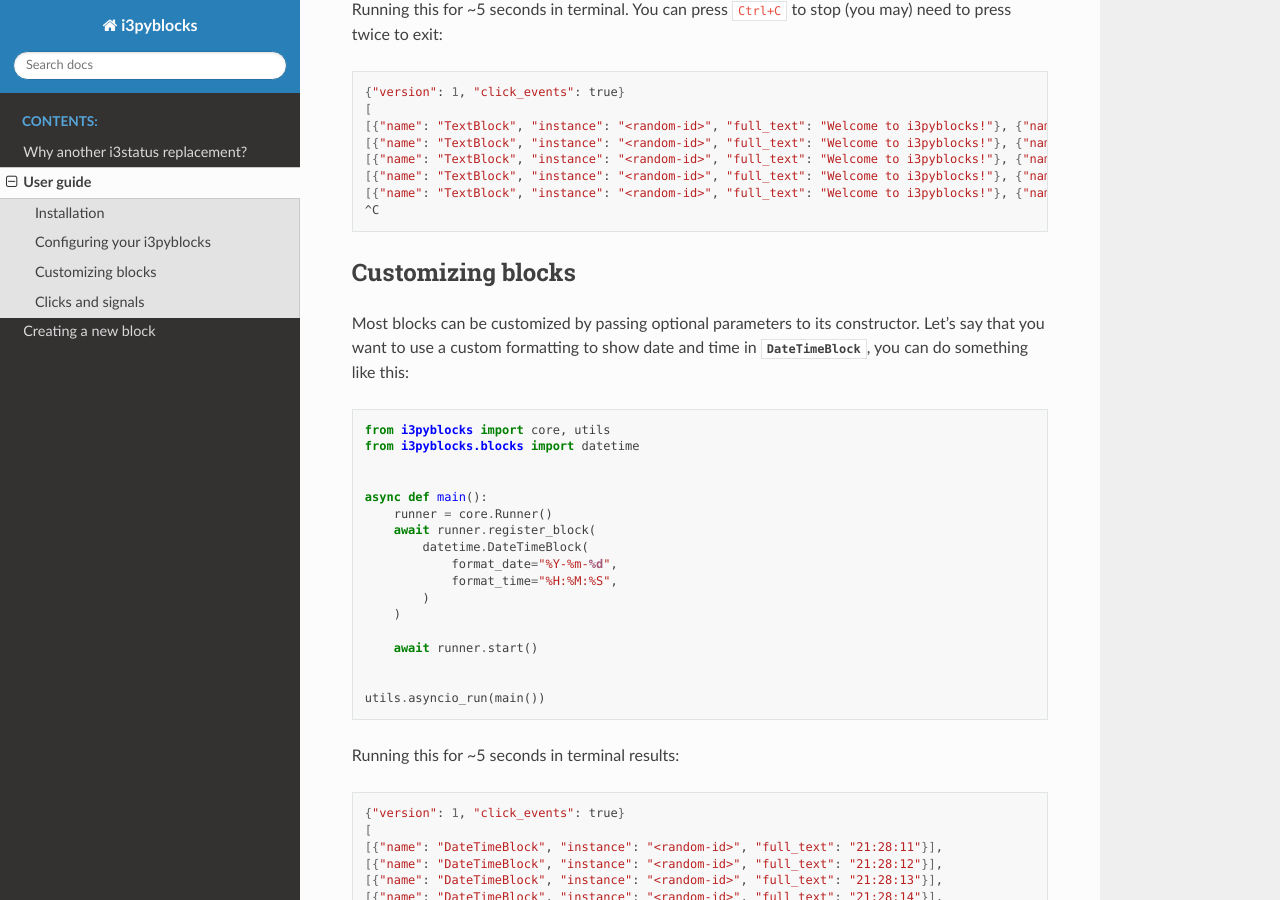
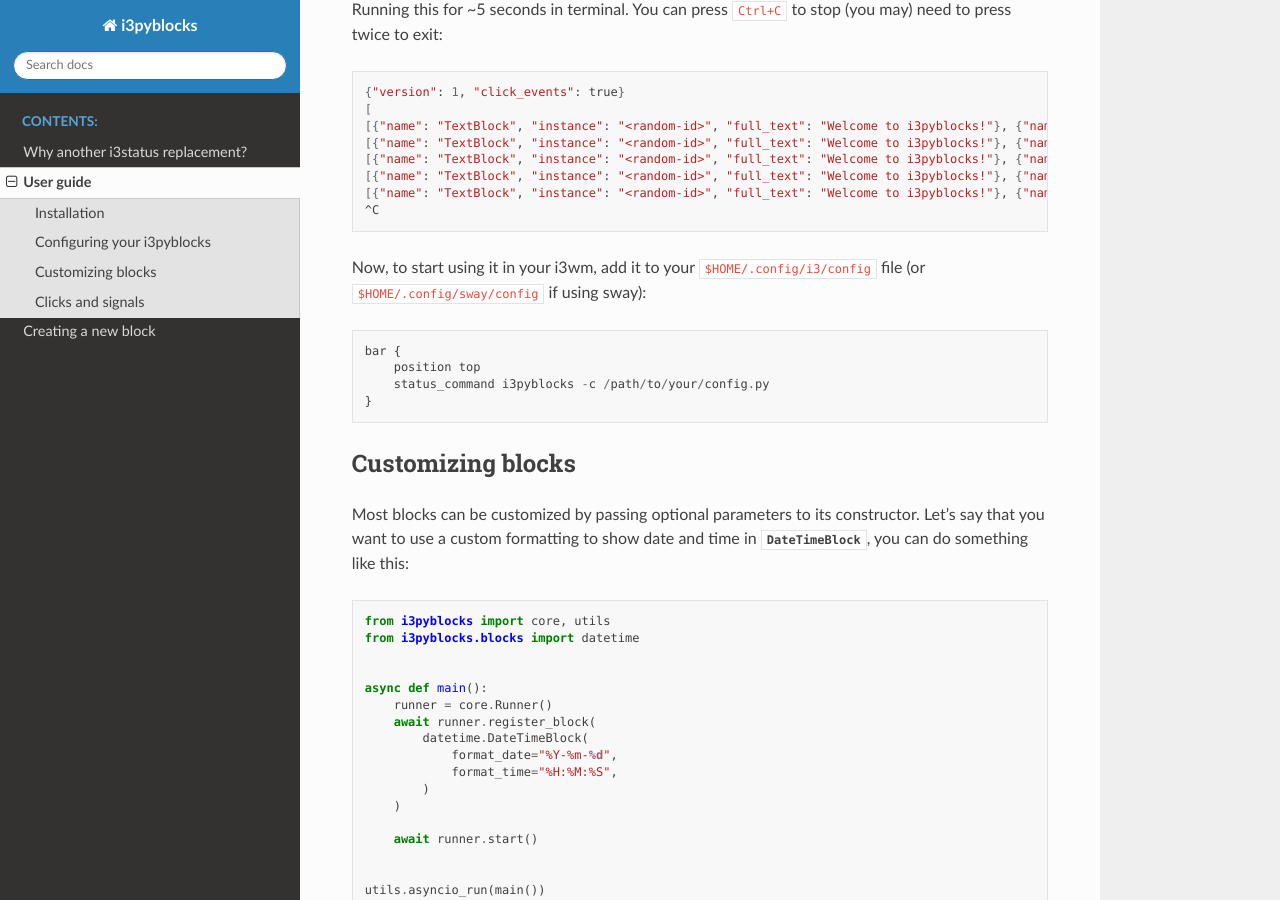
Before and after one commit to thiagokokada/i3pyblocks, a Sphinx documentation site: the page built from docs/user-guide.rst, in a window 1280 px wide and 900 px high, scrolled down 1338 px. Built offline with Sphinx 7.4.7 and the Read the Docs theme 2.0.0, drawn with Linux system fonts in a browser that asks for light colours.

Commit message:
Add instruction to add config to i3wm/sway

```diff
--- a/docs/user-guide.rst
+++ b/docs/user-guide.rst
@@ -83,6 +83,15 @@
     [{"name": "TextBlock", "instance": "<random-id>", "full_text": "Welcome to i3pyblocks!"}, {"name": "DateTimeBlock", "instance": "<random-id>", "full_text": "18:02:53"}],
     [{"name": "TextBlock", "instance": "<random-id>", "full_text": "Welcome to i3pyblocks!"}, {"name": "DateTimeBlock", "instance": "<random-id>", "full_text": "18:02:54"}],
     ^C
+
+Now, to start using it in your i3wm, add it to your ``$HOME/.config/i3/config``
+file (or ``$HOME/.config/sway/config`` if using sway)::
+
+    bar {
+        position top
+        status_command i3pyblocks -c /path/to/your/config.py
+    }
+
 
 Customizing blocks
 ------------------
```
